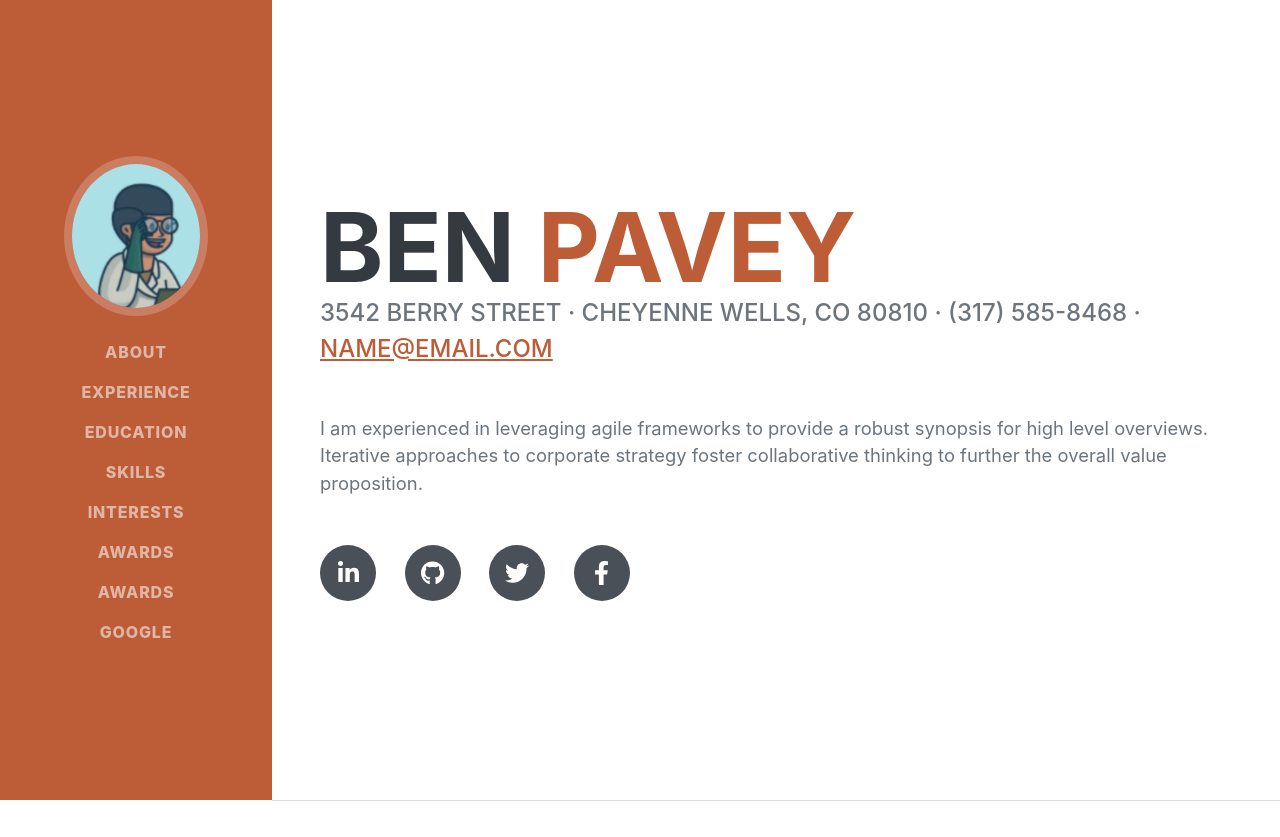
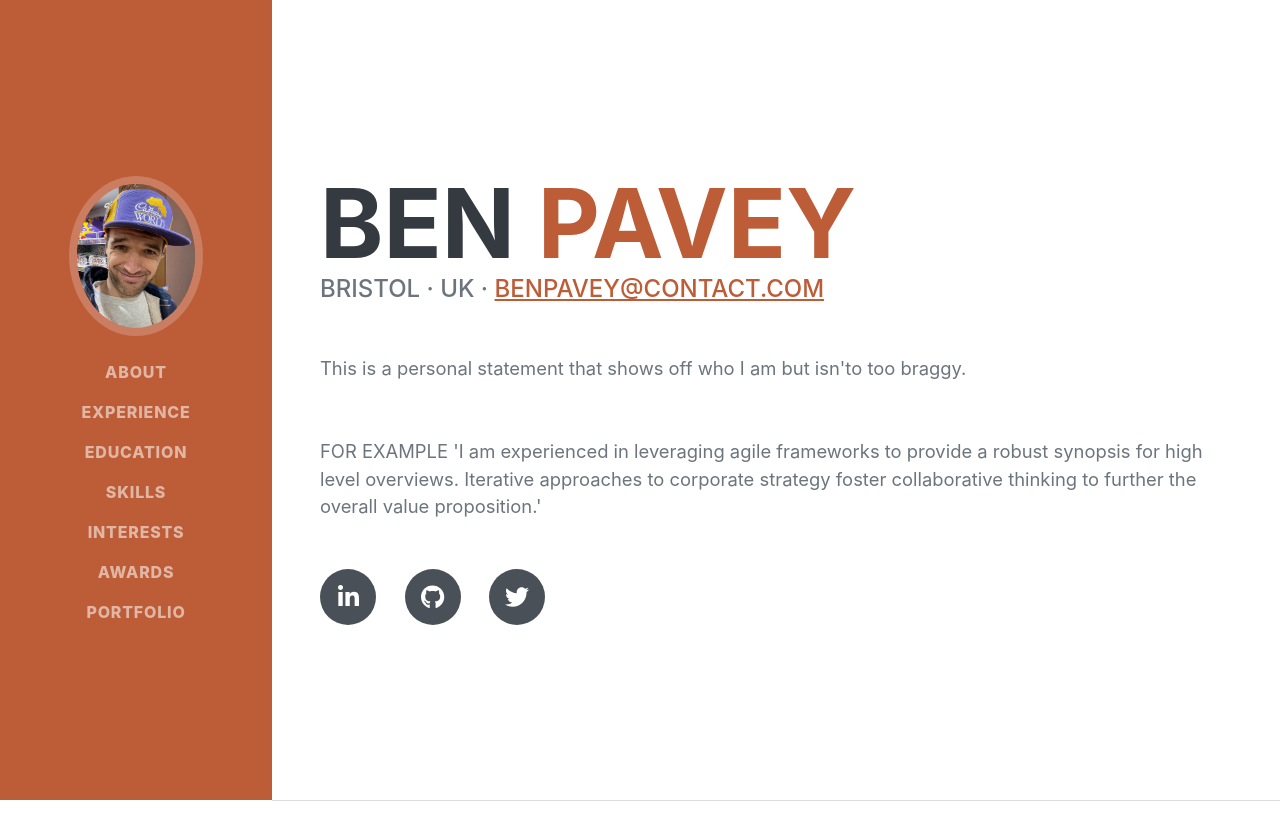
Before and after one commit to Morethanatester/django_projects, a Django app: page /newhome in a window 1280 px wide. Shown: the top 837 px of the page. Run offline with Django 4.2, Linux system fonts and the light colour scheme; some libraries are stand-ins or nearby versions; some web fonts are replaced.

Commit message:
newhome added sociallinks

```diff
--- a/web_pagesApp/templates/web_pagesApp/newhome.html
+++ b/web_pagesApp/templates/web_pagesApp/newhome.html
@@ -20,7 +20,7 @@
         <!-- Navigation-->
         <nav class="navbar navbar-expand-lg navbar-dark bg-primary fixed-top" id="sideNav">
             <a class="navbar-brand js-scroll-trigger" href="#page-top">
-                <span class="d-block d-lg-none">Clarence Taylor</span>
+                <span class="d-block d-lg-none">Ben Pavey</span>
                 <span class="d-none d-lg-block"><img class="img-fluid img-profile rounded-circle mx-auto mb-2" src="static/assets/img/Profile1.jpg" alt="..." /></span>
             </a>
             <button class="navbar-toggler" type="button" data-bs-toggle="collapse" data-bs-target="#navbarResponsive" aria-controls="navbarResponsive" aria-expanded="false" aria-label="Toggle navigation"><span class="navbar-toggler-icon"></span></button>
@@ -32,8 +32,7 @@
                     <li class="nav-item"><a class="nav-link js-scroll-trigger" href="#skills">Skills</a></li>
                     <li class="nav-item"><a class="nav-link js-scroll-trigger" href="#interests">Interests</a></li>
                     <li class="nav-item"><a class="nav-link js-scroll-trigger" href="#awards">Awards</a></li>
-                    <li class="nav-item"><a class="nav-link js-scroll-trigger" href="#">Awards</a></li>
-                    <li class="nav-item"><a class="nav-link js-scroll-trigger" href="https://www.google.com">Google</a></li>
+                    <li class="nav-item"><a class="nav-link js-scroll-trigger" href="https://preview.colorlib.com/#space">Portfolio</a></li>
 
                 </ul>
             </div>
@@ -48,15 +47,16 @@
                         <span class="text-primary">Pavey</span>
                     </h1>
                     <div class="subheading mb-5">
-                        3542 Berry Street · Cheyenne Wells, CO 80810 · (317) 585-8468 ·
-                        <a href="mailto:name@email.com">name@email.com</a>
+                        Bristol · UK ·
+                        <a href="mailto:name@email.com">benpavey@contact.com</a>
                     </div>
-                    <p class="lead mb-5">I am experienced in leveraging agile frameworks to provide a robust synopsis for high level overviews. Iterative approaches to corporate strategy foster collaborative thinking to further the overall value proposition.</p>
+                    <p class="lead mb-5"> This is a personal statement that shows off who I am but isn'to too braggy.
+                        <br><br>
+                        <br>FOR EXAMPLE 'I am experienced in leveraging agile frameworks to provide a robust synopsis for high level overviews. Iterative approaches to corporate strategy foster collaborative thinking to further the overall value proposition.'<br></p>
                     <div class="social-icons">
-                        <a class="social-icon" href="#!"><i class="fab fa-linkedin-in"></i></a>
-                        <a class="social-icon" href="#!"><i class="fab fa-github"></i></a>
-                        <a class="social-icon" href="#!"><i class="fab fa-twitter"></i></a>
-                        <a class="social-icon" href="#!"><i class="fab fa-facebook-f"></i></a>
+                        <a class="social-icon" href="https://www.linkedin.com/in/benpavey/"><i class="fab fa-linkedin-in"></i></a>
+                        <a class="social-icon" href="https://github.com/Morethanatester"><i class="fab fa-github"></i></a>
+                        <a class="social-icon" href="https://twitter.com/home"><i class="fab fa-twitter"></i></a>
                     </div>
                 </div>
             </section>
```
Also changed, not shown: static/assets/img/Profile1.jpg, static/assets/img/Screenshot 2024-04-05 at 09.25.49.png (added).
